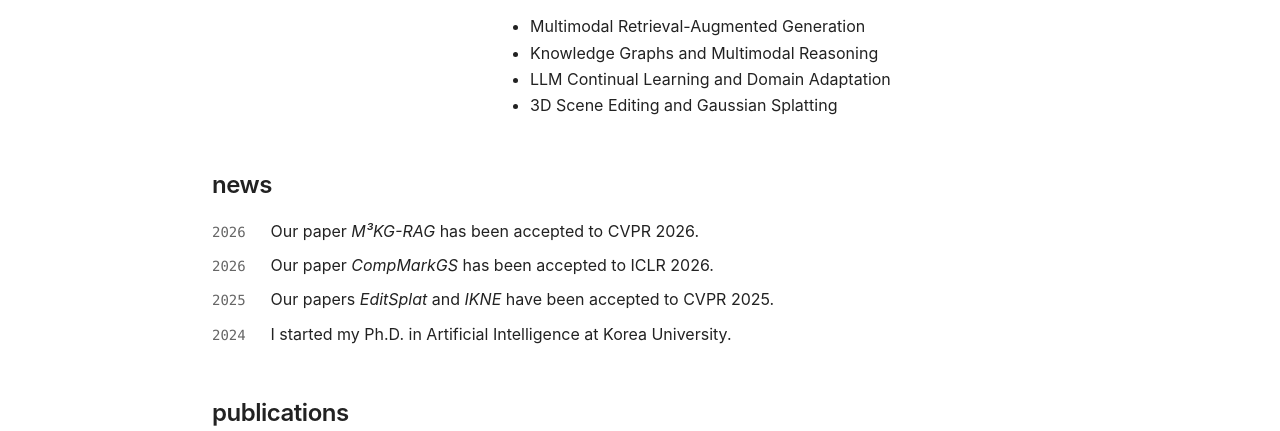
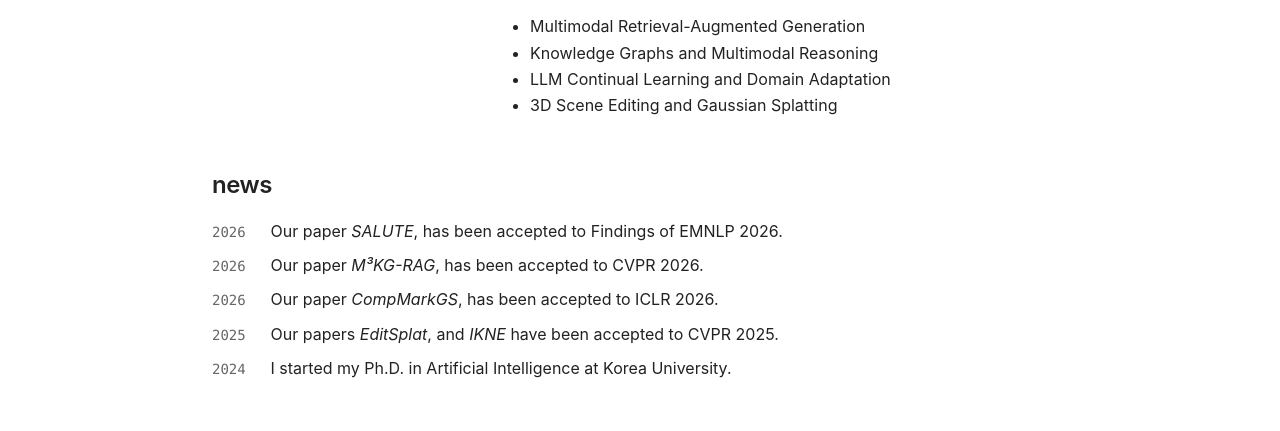
Before and after one commit to broiron/broiron.github.io, a plain HTML site: page index.html in a window 1280 px wide. Shown: the part 377-808 px from the top of the page. Drawn offline with Linux system fonts and the light colour scheme.

Commit message:
Update Profile

```diff
--- a/index.html
+++ b/index.html
@@ -60,9 +60,10 @@
     <section id="news" class="section">
       <h2>news</h2>
       <div class="news-list">
-        <p><span>2026</span> Our paper <em>M³KG-RAG</em> has been accepted to CVPR 2026.</p>
-        <p><span>2026</span> Our paper <em>CompMarkGS</em> has been accepted to ICLR 2026.</p>
-        <p><span>2025</span> Our papers <em>EditSplat</em> and <em>IKNE</em> have been accepted to CVPR 2025.</p>
+        <p><span>2026</span> Our paper <em>SALUTE</em>, has been accepted to Findings of EMNLP 2026.</p>
+        <p><span>2026</span> Our paper <em>M³KG-RAG</em>, has been accepted to CVPR 2026.</p>
+        <p><span>2026</span> Our paper <em>CompMarkGS</em>, has been accepted to ICLR 2026.</p>
+        <p><span>2025</span> Our papers <em>EditSplat</em>, and <em>IKNE</em> have been accepted to CVPR 2025.</p>
         <p><span>2024</span> I started my Ph.D. in Artificial Intelligence at Korea University.</p>
       </div>
     </section>
```
